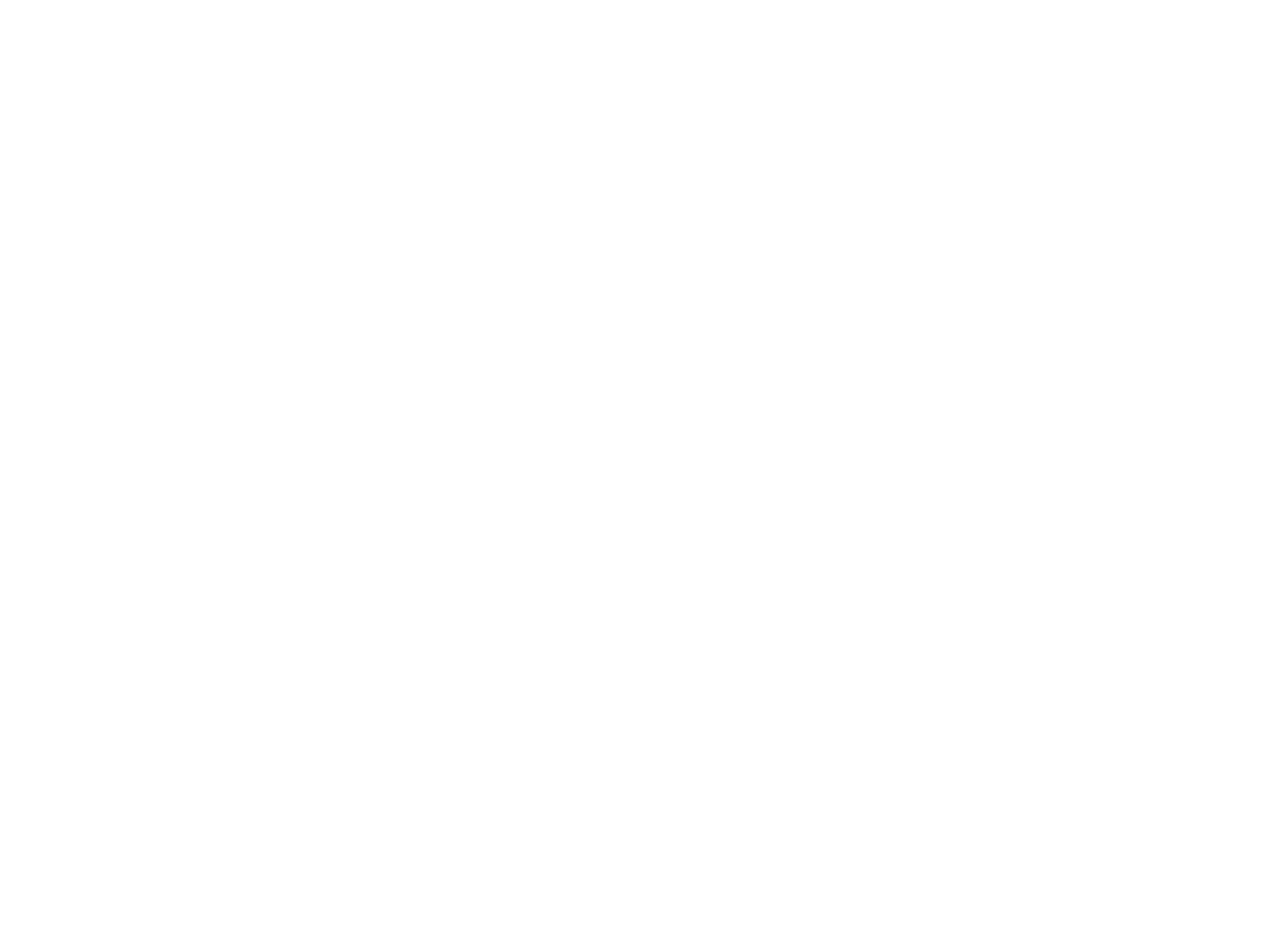
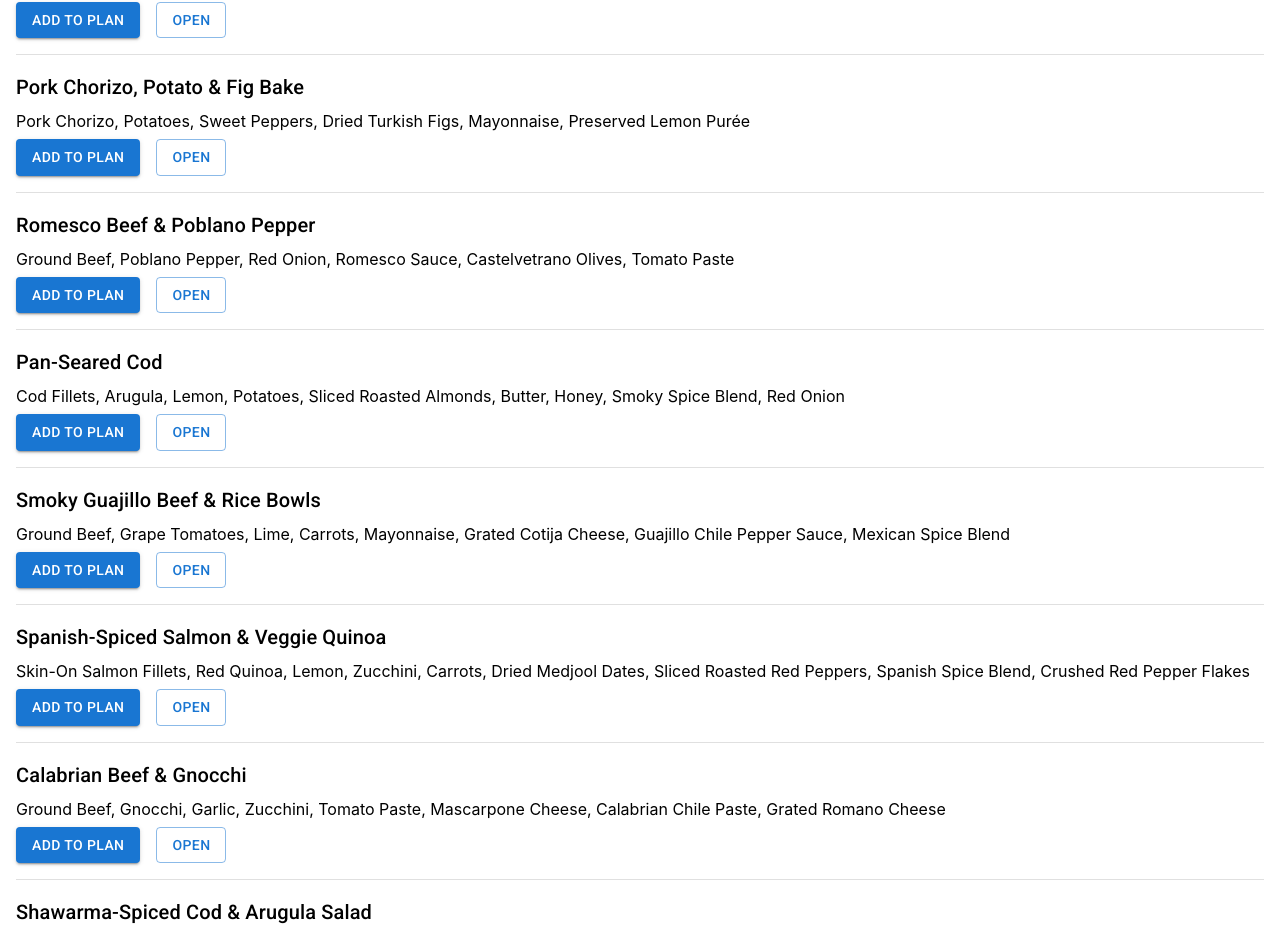
Before and after one commit to alekseevaiana/meals_planner, a React (Create React App) app: page / in a window 1280 px wide. Shown: the part 717-1654 px from the top of the page. Before the commit the page ends 912 px from the top, so only its background shows below. Built offline with nearby package versions, Linux system fonts and the light colour scheme.

Commit message:
render meals list in plan

```diff
--- a/src/Home.js
+++ b/src/Home.js
@@ -4,6 +4,7 @@ import MealsList from "./MealsList";
 import PlanMealsList from "./PlanMealsList";
 
 export default function Home({ meals }) {
+  const mealsInPlan = meals.filter((meal) => meal.inPlan === true);
   return (
     <>
       {console.log(meals, "mealsData", new Date())}
@@ -22,7 +23,8 @@ export default function Home({ meals }) {
         </Link>
         <Routes>
           <Route exact path="/" element={<MealsList meals={meals} />} />
-          <Route path="/plan" element={<PlanMealsList />} />
+          {console.log(mealsInPlan, "mealsInPlan")}
+          <Route path="/plan" element={<PlanMealsList meals={mealsInPlan} />} />
         </Routes>
       </Box>
     </>
--- a/src/MealsItem.js
+++ b/src/MealsItem.js
@@ -1,7 +1,14 @@
 import { Box, Button, Typography } from "@mui/material";
 import IngridientsList from "./IngridientsList";
 
-export default function MealsItem({ item }) {
+export default function MealsItem({ item, type }) {
+  const actionBtnType = (type) => {
+    if (type === "inPlan") {
+      return "Remove from plan";
+    } else {
+      return "Add to plan";
+    }
+  };
   return (
     <>
       <Typography variant="h6" component="h3" sx={{ mb: 1 }}>
@@ -19,7 +26,7 @@ export default function MealsItem({ item }) {
       </Box>
       <Box sx={{ mb: 2 }}>
         <Button variant="contained" sx={{ mr: 2 }}>
-          Add to plan
+          {actionBtnType(type)}
         </Button>
         <Button variant="outlined">Open</Button>
       </Box>
--- a/src/MealsList.js
+++ b/src/MealsList.js
@@ -2,7 +2,7 @@ import { Link } from "react-router-dom";
 import { Button, Divider } from "@mui/material";
 import MealsItem from "./MealsItem";
 
-export default function MealsList({ meals }) {
+export default function MealsList({ meals, type }) {
   return (
     <>
       <Button
@@ -16,7 +16,7 @@ export default function MealsList({ meals }) {
       {meals.map((item) => {
         return (
           <>
-            <MealsItem item={item} />
+            <MealsItem item={item} type={type} />
             <Divider sx={{ mb: 2 }} />
           </>
         );
--- a/src/PlanMealsList.js
+++ b/src/PlanMealsList.js
@@ -1,9 +1,11 @@
 import { Typography } from "@mui/material";
+import MealsList from "./MealsList";
 
-export default function PlanMealsList() {
+export default function PlanMealsList({ meals }) {
   return (
     <>
       <Typography>My list with plan meals</Typography>
+      <MealsList meals={meals} type="inPlan" />
     </>
   );
 }
--- a/src/data.js
+++ b/src/data.js
@@ -4,6 +4,7 @@ export const meals = [
   {
     name: "Spaghetti carbonara",
     ingridients: ["spaghetti", "meat", "parmezan", "tomato paste"],
+    inPlan: true,
   },
   {
     name: "Rice with meat",
@@ -24,6 +25,143 @@ export const meals = [
     name: "Spaghetti with shishito peppers",
     ingridients: ["spaghetti", "shishito pepper"],
   },
+  {
+    name: "Spanish-Style Beef & Vegetables",
+    ingridients: [
+      "Ground Beef",
+      "Zucchini",
+      "Yellow Onion",
+      "Sliced Roasted Red Peppers",
+      "Preserved Lemon Purée",
+      "Dried Medjool Dates",
+      "Mayonnaise",
+      "Spanish Spice Blend",
+    ],
+  },
+  {
+    name: "Pork Chorizo, Potato & Fig Bake",
+    ingridients: [
+      "Pork Chorizo",
+      "Potatoes",
+      "Sweet Peppers",
+      "Dried Turkish Figs",
+      "Mayonnaise",
+      "Preserved Lemon Purée",
+    ],
+  },
+  {
+    name: "Romesco Beef & Poblano Pepper",
+    ingridients: [
+      "Ground Beef",
+      "Poblano Pepper",
+      "Red Onion",
+      "Romesco Sauce",
+      "Castelvetrano Olives",
+      "Tomato Paste",
+    ],
+    inPlan: true,
+  },
+  {
+    name: "Pan-Seared Cod",
+    ingridients: [
+      "Cod Fillets",
+      "Arugula",
+      "Lemon",
+      "Potatoes",
+      "Sliced Roasted Almonds",
+      "Butter",
+      "Honey",
+      "Smoky Spice Blend",
+      "Red Onion",
+    ],
+  },
+  {
+    name: "Smoky Guajillo Beef & Rice Bowls",
+    ingridients: [
+      "Ground Beef",
+      "Grape Tomatoes",
+      "Lime",
+      "Carrots",
+      "Mayonnaise",
+      "Grated Cotija Cheese",
+      "Guajillo Chile Pepper Sauce",
+      "Mexican Spice Blend",
+    ],
+  },
+  {
+    name: "Spanish-Spiced Salmon & Veggie Quinoa",
+    ingridients: [
+      "Skin-On Salmon Fillets",
+      "Red Quinoa",
+      "Lemon",
+      "Zucchini",
+      "Carrots",
+      "Dried Medjool Dates",
+      "Sliced Roasted Red Peppers",
+      "Spanish Spice Blend",
+      "Crushed Red Pepper Flakes",
+    ],
+  },
+  {
+    name: "Calabrian Beef & Gnocchi",
+    ingridients: [
+      "Ground Beef",
+      "Gnocchi",
+      "Garlic",
+      "Zucchini",
+      "Tomato Paste",
+      "Mascarpone Cheese",
+      "Calabrian Chile Paste",
+      "Grated Romano Cheese",
+    ],
+  },
+  {
+    name: "Shawarma-Spiced Cod & Arugula Salad",
+    ingridients: [
+      "Cod Fillets",
+      "Potatoes",
+      "Arugula",
+      "Kohlrabi",
+      "Lemon",
+      "Dried Currants",
+      "Tahini",
+      "Roasted Pistachios",
+      "Sweety Drop Peppers",
+      "Whole Dried Oregano",
+      "Shawarma Spice Blend",
+    ],
+  },
+  {
+    name: "Spicy Pork Sausage Pasta",
+    ingridients: [
+      "Hot Italian Pork Sausage",
+      "Orecchiette Pasta",
+      "Grape Tomatoes",
+      "Corn",
+      "Grated Romano Cheese",
+      "Calabrian Chile Paste",
+      "Mascarpone Cheese",
+    ],
+  },
+  {
+    name: "Italian Beef & Pesto Rice",
+    ingridients: [
+      "Ground Beef",
+      "Long Grain White Rice",
+      "Sweet Peppers",
+      "Garlic",
+      "Zucchini",
+      "Basil Pesto",
+      "Capers",
+      "Apple Cider Vinegar",
+      "Crushed Red Pepper Flakes",
+      "Italian Seasoning ",
+    ],
+  },
+  {
+    name: "",
+    ingridients: [],
+  },
 ];
 
 // 1. ["spaghetti", "shishito pepper"] 3 pentry
```
